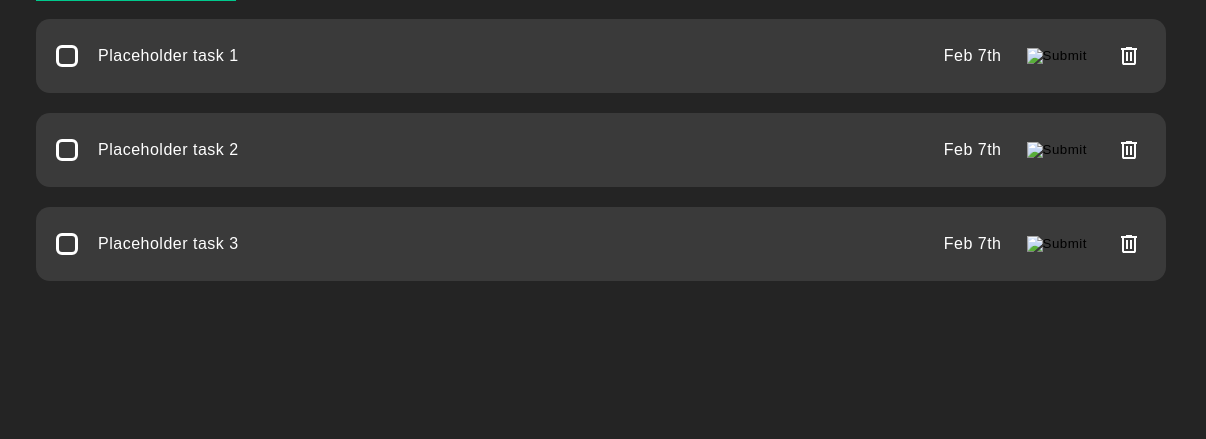
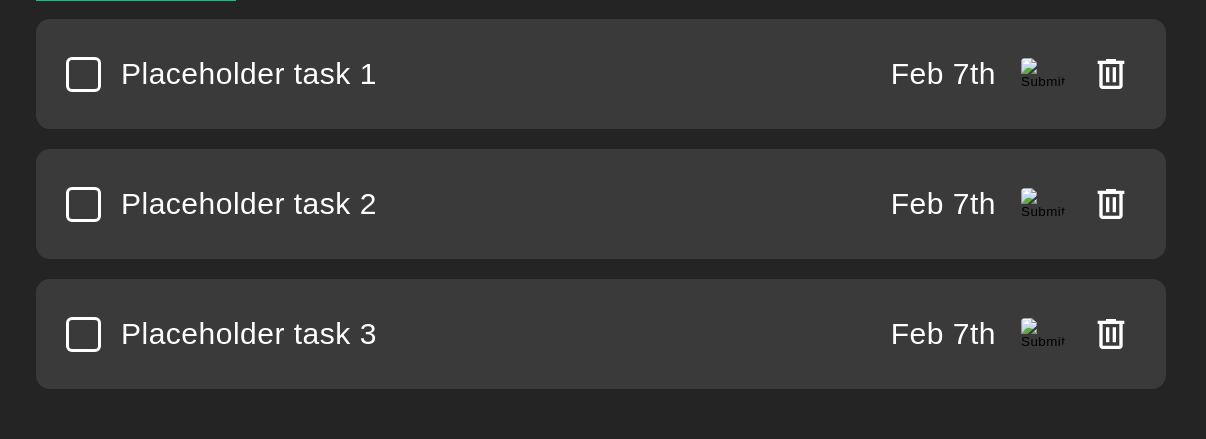
Before and after one commit to tio0o0o0o/todo, a website built with webpack: page src/template.html in a window 1280 px wide. Shown: the part 137-576 px from the top of the page, 74-1280 px from the left. Built offline with nearby package versions, Linux system fonts and the light colour scheme; files whose address does not match are found by name.

Commit message:
style: Final touches

```diff
--- a/src/assets/styles/tasks.css
+++ b/src/assets/styles/tasks.css
@@ -1,10 +1,9 @@
 .isComplete {
     position: relative;
-    width: 22px;
-    height: 22px;
+    width: 35px;
+    height: 35px;
     cursor: pointer;
 }
-
 
 .isComplete::after {
     content: "";
@@ -40,7 +39,7 @@
 .newTask {
     background-color: var(--lighten);
     border-radius: 14px;
-    padding: 20px;
+    padding: 30px;
     position: relative;
     display: flex;
     align-items: center;
@@ -59,11 +58,20 @@
     gap: 20px;
 }
 
+.taskTitle {
+    font-size: 30px;
+}
+
+.taskDueDate {
+    font-size: 30px;
+}
+
 .taskEditButton, .taskDeleteButton {
     padding: 5px;
     border-radius: 100px;
     transition-duration: 200ms;
     transition-property: background-color;
+    width: 50px;
 
     &:hover {
         background-color: var(--lighten);
@@ -91,6 +99,10 @@
     display: flex;
     margin-bottom: 20px;
     border-bottom: 2px solid var(--lighten);
+    background-color: var(--black);
+    position: sticky;
+    top: 70px;
+    z-index: 3;
 }
 
 .filter {
```
